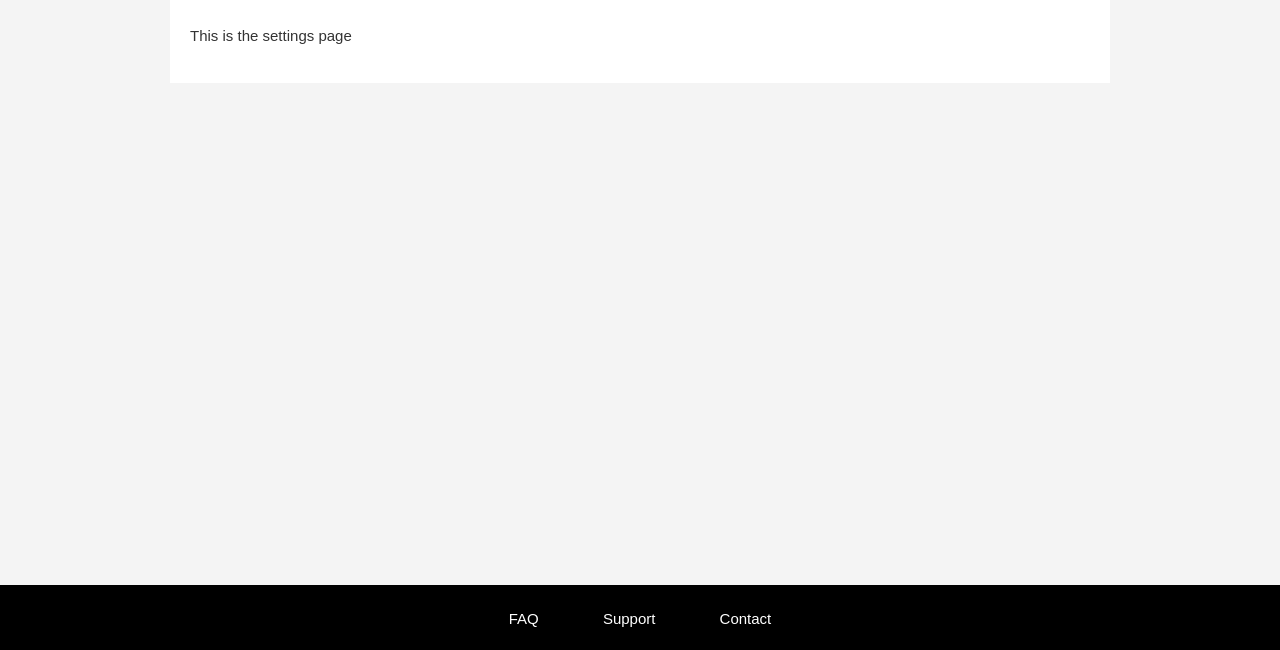
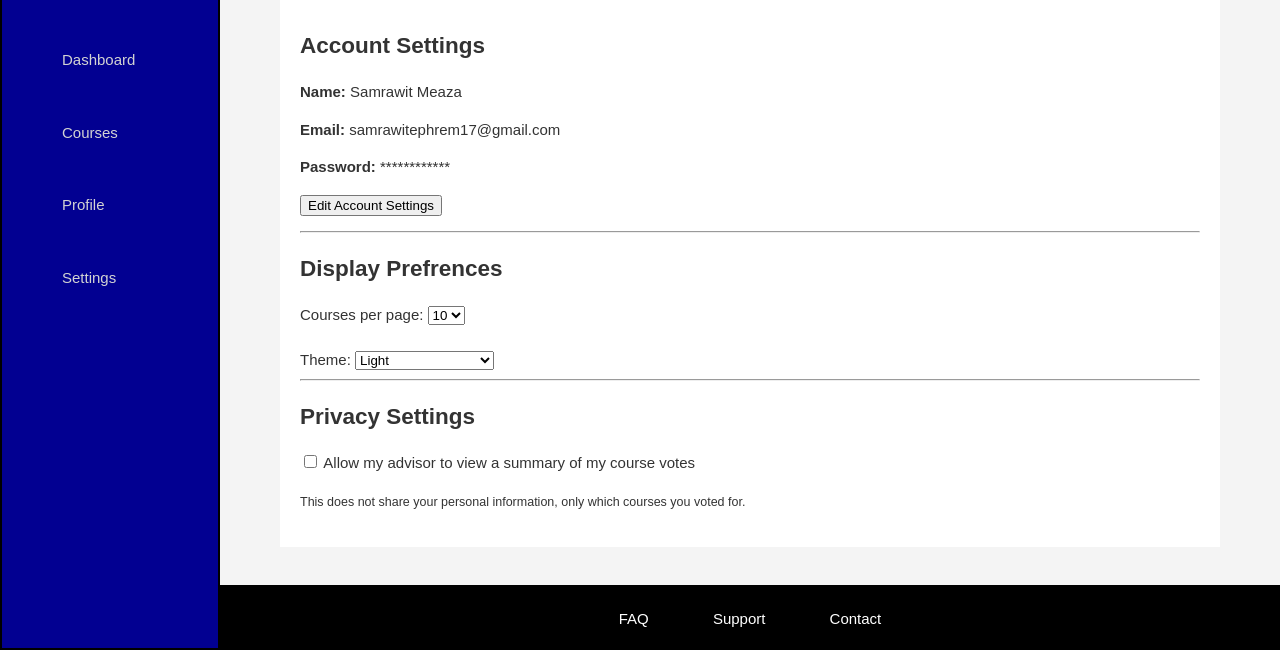
Before and after one commit to habibjassir/Student_Hub, a plain HTML site: page FrontEnd/Interface/settings.html in a window 1280 px wide. Shown: the part 150-800 px from the top of the page. Drawn offline with Linux system fonts and the light colour scheme; no server answers.

Commit message:
added logic and functionality to settings page

```diff
--- a/FrontEnd/Interface/settings.html
+++ b/FrontEnd/Interface/settings.html
@@ -9,7 +9,7 @@
 </head>
 
 
-<body class="sidebar-collapsed">
+<!--body class="sidebar-collapsed">
 
   <!-- Sidebar Menu -->
   <aside class="sidebar">
@@ -30,17 +30,84 @@
   <main class="main-content">
 
     <!-- Top Bar -->
-    <header class="top-bar">
-      <div class="search-section">
+      <header class="top-bar">
+        <div class="search-section">
+           <!-- Button for open/close sidebar-->
+          <button id="sidebarToggle" class="sidebar-toggle">☰</button>
         <h1>Settings</h1>
-        <!-- Button for open/close sidebar-->
-        <button id="sidebarToggle" class="sidebar-toggle">☰</button>
       </div>
     </header>
 
     <!-- Content -->
     <section class="course-list">
-      <p> This is the settings page</p>
+
+        <!--Account Settings-->
+      <section>
+        <h2>Account Settings</h2>
+        <p><strong> Name: </strong> Samrawit Meaza</p>
+        <p><strong> Email: </strong> samrawitephrem17@gmail.com</p>
+        <p><strong> Password: </strong> ************</p>
+
+
+        <!--button to toggle the edit section-->
+          <p>
+        <button id="edit-account-button" type="button"> Edit Account Settings </button>
+          </p>
+
+        <!--Hidden section to edit account info-->
+
+          <div id= "edit-section" style="display:none;">
+            <label for="edit-name">Name:</label>
+            <input type="text" id="edit-name" name="name" value="Samrawit Meaza"></input>
+            <br ><br>
+            <label for="edit-email">Email:</label>
+            <input type="email" id="edit-email" name="email" value="samrawitephrem17@gmail.com"></input>
+            <br ><br>
+            <label for="edit-password">Password:</label>
+            <input type="password" id="edit-password" name="password"></input>
+            <br ><br>
+            <button id="save-changes-button" type="button"> Save Changes </button>
+          </div>
+      </section>
+      <hr>
+
+      <!--Display Preferences-->
+      <section>
+       <h2> Display Prefrences</h2>
+       <label for="coursesPerPage">Courses per page:</label>
+      <select id="coursesPerPage" name="coursesPerPage">
+        <option value="10">10</option>
+        <option value="20">20</option>
+        <option value="50">50</option>
+      </select>
+      <br><br>
+      <label for="theme">Theme:</label>
+      <select id="theme" name="theme">
+        <option value="light">Light</option>
+        <option value="dark">Dark (coming soon)</option>
+      </select>
+    </section>
+     <hr>
+
+      <!--Privacy Settings-->
+      <section>
+    <Privacy Settings>
+      <h2>Privacy Settings</h2>
+      <label>
+        <input type="checkbox" name="advisor_access">
+        Allow my advisor to view a summary of my course votes
+      </label>
+      <p>
+        <small>
+        This does not share your personal information, only which courses you voted for.
+      </small>
+    </p>
+    </section>
+
+    </section>
+
+  </main>
+
     </section>
   </main>
 
--- a/FrontEnd/Logic/logic.js
+++ b/FrontEnd/Logic/logic.js
@@ -31,13 +31,13 @@ let courses = [];
 // Votes cache (updated from backend) - @Habib
 let VOTES = {};
 
-// Mock User profile data - @Habib
-const USER =
-  {
-  name: "Habib Jassir",
-  studentId: "10133785",
-  program: "Computer Science Diploma"
-}
+//  Mock User profile data - @Habib
+// const USER =
+//   {
+//   name: "Habib Jassir",
+//   studentId: "10133785",
+//   program: "Computer Science Diploma"
+// }
 
 // Generating HTML directly in JS to make the Course table dynamic -@Habib
 function loadTable() {
@@ -409,3 +409,19 @@ if (contactForm) {
     contactForm.reset(); // clear form inputs
   });
 }
+
+//Edit Account Settings Logic
+
+const editBtn = document.getElementById("edit-account-button");
+const editSection = document.getElementById("edit-section");
+if (editBtn && editSection) {
+  editBtn.addEventListener("click", () => {
+    if (editSection.style.display === "none" || editSection.style.display === "") {
+      editSection.style.display = "block";
+      editBtn.textContent = "Close Account Settings";
+    } else {
+      editSection.style.display = "none";
+      editBtn.textContent = "Edit Account Settings";
+    }
+  });
+}
--- a/FrontEnd/styles/styles.css
+++ b/FrontEnd/styles/styles.css
@@ -268,6 +268,6 @@ table {
     transform: translateX(-100%);
   }
   body.sidebar-collapsed .sidebar {
-    transform: translateX(0);
+    transform: translateX(-100%);
   }
 }
```
Also changed, not shown: FrontEnd/Interface/dashboard.html (+3 -3 lines), FrontEnd/Interface/faq.html (+3 -3 lines), FrontEnd/Interface/index.html (+4 -10 lines), FrontEnd/Interface/profile.html (+3 -2 lines).
